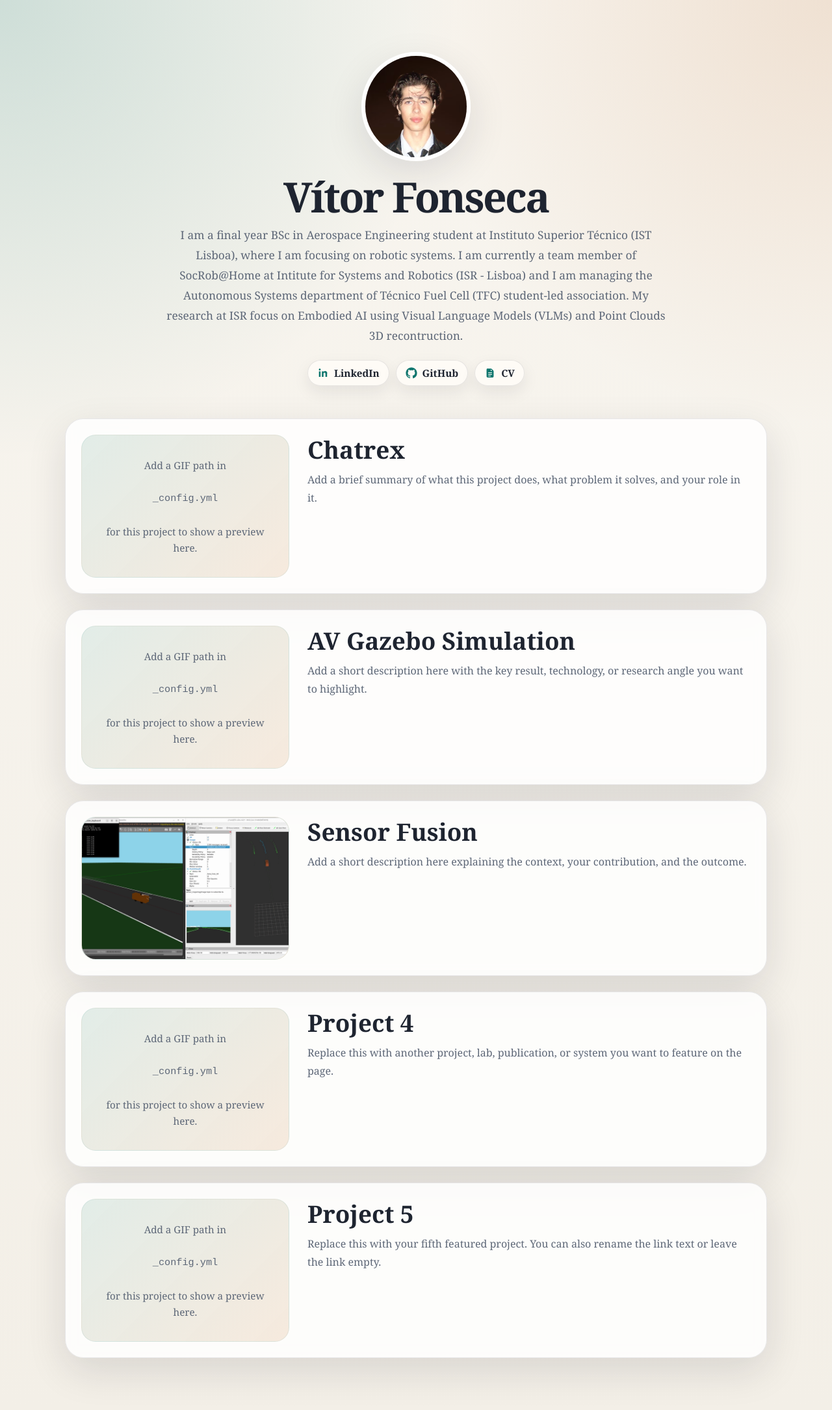
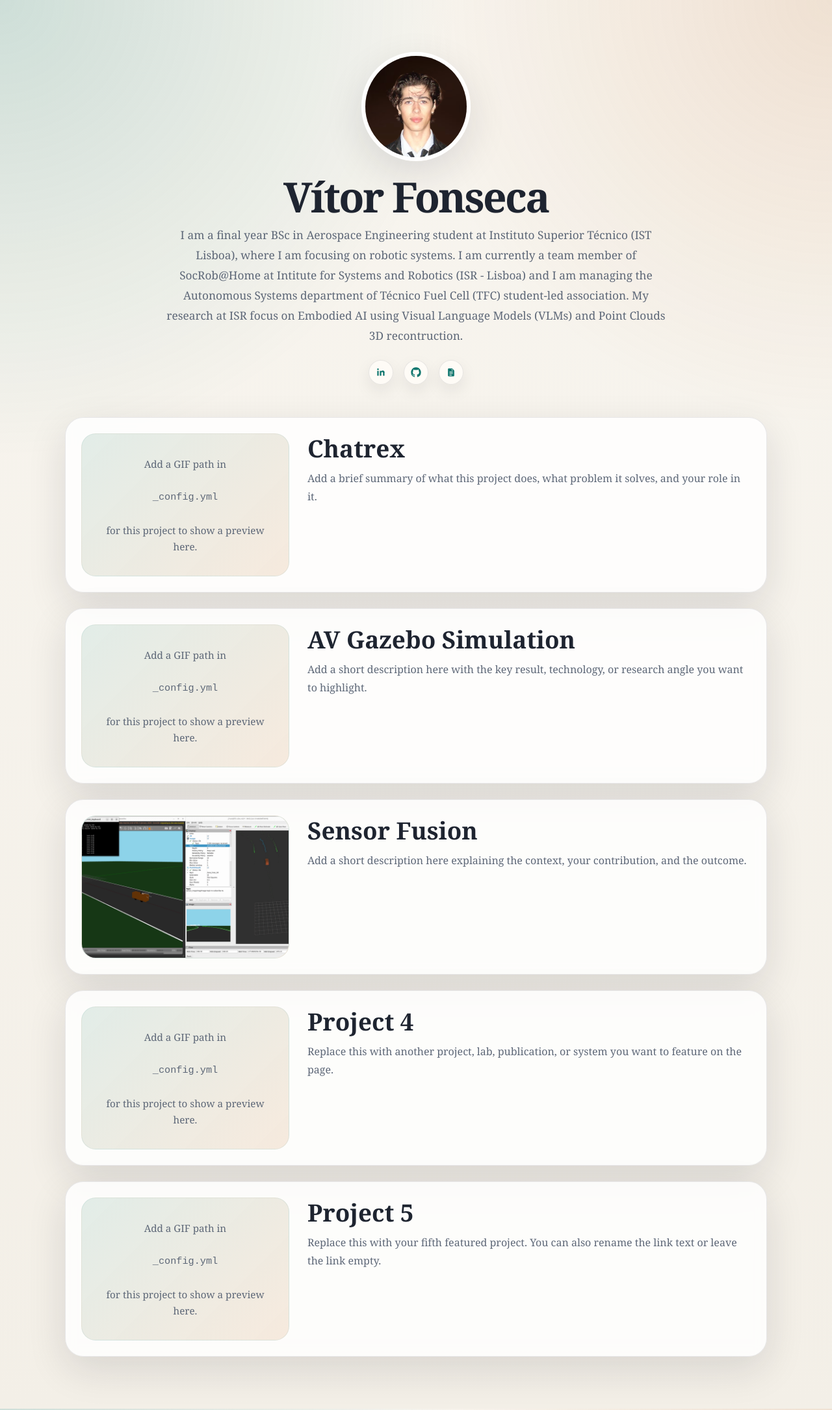
Before and after one commit to vitorhcf/vitorhcf.github.io, a Jekyll site: the page built from index.md, in a window 1280 px wide. Shown: the whole page at 65% size. Built offline with Jekyll 4.4.1, drawn with Linux system fonts in a browser that asks for light colours.

Commit message:
added socials v2

```diff
--- a/assets/css/style.css
+++ b/assets/css/style.css
@@ -67,39 +67,39 @@ a {
 
 .hero__links {
   display: flex;
-  flex-wrap: wrap;
+  flex-direction: row; /* Forces horizontal alignment */
+  flex-wrap: nowrap;   /* Prevents them from stacking */
   justify-content: center;
-  gap: 10px;
+  gap: 16px;           /* Adjust this to change spacing between icons */
   margin-top: 22px;
 }
 
 .hero__link-pill {
   display: inline-flex;
   align-items: center;
-  gap: 8px;
-  padding: 9px 14px;
+  justify-content: center;
+  width: 38px;         /* Much smaller fixed width */
+  height: 38px;        /* Much smaller fixed height */
   border: 1px solid var(--border);
-  border-radius: 999px;
+  border-radius: 50%;  /* Turns the button into a perfect circle */
   background: rgba(255, 253, 248, 0.82);
   text-decoration: none;
   color: var(--text);
-  font-size: 0.95rem;
-  font-weight: 600;
   box-shadow: 0 10px 24px rgba(23, 28, 38, 0.08);
   transition: transform 160ms ease, background-color 160ms ease, border-color 160ms ease;
 }
 
 .hero__link-pill:hover,
 .hero__link-pill:focus-visible {
-  transform: translateY(-1px);
+  transform: translateY(-2px);
   background: var(--surface-strong);
   border-color: rgba(15, 118, 110, 0.22);
 }
 
 .hero__link-icon {
   display: inline-flex;
-  width: 18px;
-  height: 18px;
+  width: 16px;         /* Shrunk down from 18px */
+  height: 16px;
   color: var(--accent);
 }
 
--- a/index.md
+++ b/index.md
@@ -17,7 +17,6 @@ title: Home
                 <path d="M6.94 8.5H3.56V20h3.38V8.5Zm.22-3.56C7.16 3.87 6.3 3 5.25 3S3.34 3.87 3.34 4.94c0 1.05.84 1.91 1.89 1.91 1.07 0 1.93-.86 1.93-1.91ZM20.66 13c0-3.47-1.85-5.08-4.31-5.08-1.99 0-2.88 1.09-3.37 1.86V8.5H9.6c.05.85 0 11.5 0 11.5h3.38v-6.42c0-.34.02-.68.12-.92.27-.68.88-1.39 1.91-1.39 1.35 0 1.89 1.05 1.89 2.58V20h3.38v-7Z"/>
               </svg>
             </span>
-            <span>LinkedIn</span>
           </a>
         {% endif %}
         {% if site.github_url %}
@@ -27,7 +26,6 @@ title: Home
                 <path d="M12 .5C5.65.5.5 5.65.5 12a11.5 11.5 0 0 0 7.86 10.92c.58.11.79-.25.79-.56v-1.97c-3.2.7-3.88-1.35-3.88-1.35-.52-1.33-1.28-1.68-1.28-1.68-1.04-.71.08-.7.08-.7 1.15.08 1.75 1.18 1.75 1.18 1.02 1.75 2.67 1.24 3.32.95.1-.74.4-1.24.72-1.53-2.55-.29-5.23-1.27-5.23-5.67 0-1.25.45-2.27 1.18-3.08-.12-.29-.51-1.46.11-3.04 0 0 .96-.31 3.15 1.18a10.9 10.9 0 0 1 5.74 0c2.18-1.49 3.14-1.18 3.14-1.18.63 1.58.24 2.75.12 3.04.74.81 1.18 1.83 1.18 3.08 0 4.41-2.69 5.37-5.25 5.66.41.35.77 1.04.77 2.11v3.13c0 .31.21.67.8.56A11.5 11.5 0 0 0 23.5 12C23.5 5.65 18.35.5 12 .5Z"/>
               </svg>
             </span>
-            <span>GitHub</span>
           </a>
         {% endif %}
         {% if site.cv_url %}
@@ -37,7 +35,6 @@ title: Home
                 <path d="M7 2.75A2.25 2.25 0 0 0 4.75 5v14A2.25 2.25 0 0 0 7 21.25h10A2.25 2.25 0 0 0 19.25 19V8.56a2.25 2.25 0 0 0-.66-1.59l-3.31-3.31A2.25 2.25 0 0 0 13.69 3H7Zm6.25 1.9 3.1 3.1h-2.6a.5.5 0 0 1-.5-.5v-2.6ZM8 11.25c0-.41.34-.75.75-.75h6.5a.75.75 0 0 1 0 1.5h-6.5A.75.75 0 0 1 8 11.25Zm0 3.5c0-.41.34-.75.75-.75h6.5a.75.75 0 0 1 0 1.5h-6.5A.75.75 0 0 1 8 14.75Zm0 3.5c0-.41.34-.75.75-.75h4a.75.75 0 0 1 0 1.5h-4A.75.75 0 0 1 8 18.25Z"/>
               </svg>
             </span>
-            <span>CV</span>
           </a>
         {% endif %}
       </nav>
```
